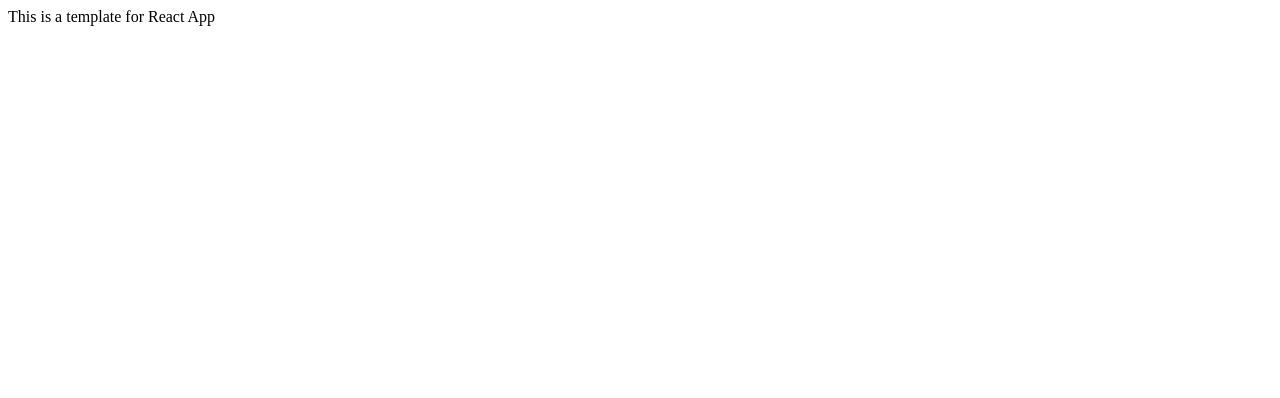
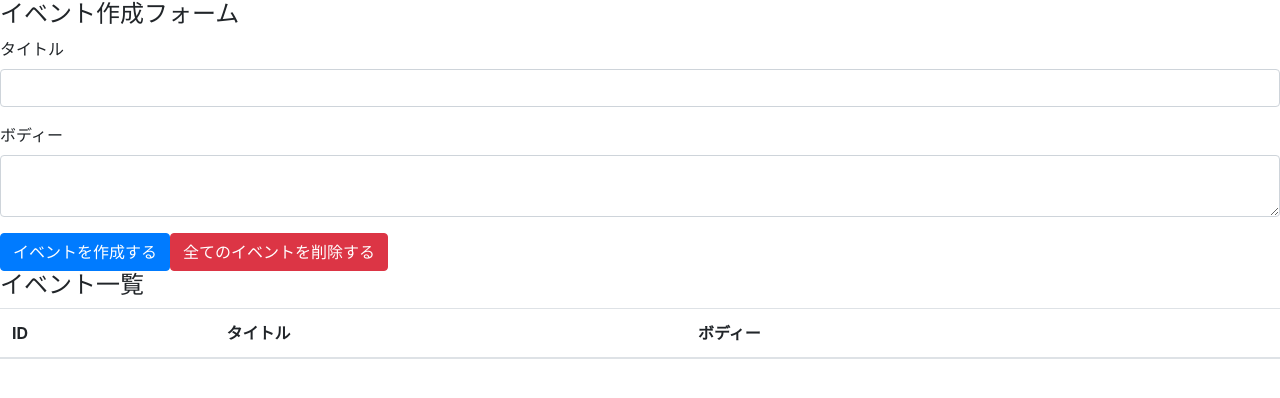
Before and after one commit to rui-watanabe/react-hooks-1, a React (Create React App) app: page / in a window 1280 px wide. Shown: the top 398 px of the page. Built offline with nearby package versions, Linux system fonts and the light colour scheme.

Commit message:
create event form and event table with bootstrap

```diff
--- a/package.json
+++ b/package.json
@@ -6,6 +6,7 @@
     "@testing-library/jest-dom": "^4.2.4",
     "@testing-library/react": "^9.3.2",
     "@testing-library/user-event": "^7.1.2",
+    "bootstrap": "4.3.1",
     "react": "^16.13.1",
     "react-dom": "^16.13.1",
     "react-scripts": "3.4.1"
--- a/src/App.js
+++ /dev/null
@@ -1,11 +0,0 @@
-import React from 'react'
-
-const App = () => {
-  return (
-    <div>
-      This is a template for React App
-    </div>
-  )
-}
-
-export default App
--- /dev/null
+++ b/src/components/App.js
@@ -0,0 +1,41 @@
+import React from 'react'
+import 'bootstrap/dist/css/bootstrap.min.css'
+
+const App = () => {
+  return (
+    <div className="cotainer-fluid">
+      <h4>イベント作成フォーム</h4>
+      <form>
+        <div className="form-group">
+          <label htmlFor="formEventTitle">タイトル</label>
+          <input className="form-control" id="formEventTitle" />
+        </div>
+
+        <div className="form-group">
+          <label htmlFor="formEventBody">ボディー</label>
+          <textarea className="form-control" id="formEventBody" />
+        </div>
+
+        <button className="btn btn-primary">イベントを作成する</button>
+        <button className="btn btn-danger">全てのイベントを削除する</button>
+      </form>
+
+      <h4>イベント一覧</h4>
+      <table className="table table-hover">
+        <thead>
+          <tr>
+            <th>ID</th>
+            <th>タイトル</th>
+            <th>ボディー</th>
+            <th></th>
+          </tr>
+        </thead>
+        <tbody>
+
+        </tbody>
+      </table>
+    </div>
+  )
+}
+
+export default App
--- a/src/index.js
+++ b/src/index.js
@@ -1,6 +1,6 @@
 import React from 'react'
 import ReactDOM from 'react-dom'
-import App from './App'
+import App from './components/App'
 
 ReactDOM.render(
   <React.StrictMode>
```
Also changed, not shown: 1 other file (tests, documents, lock files or other folders).
